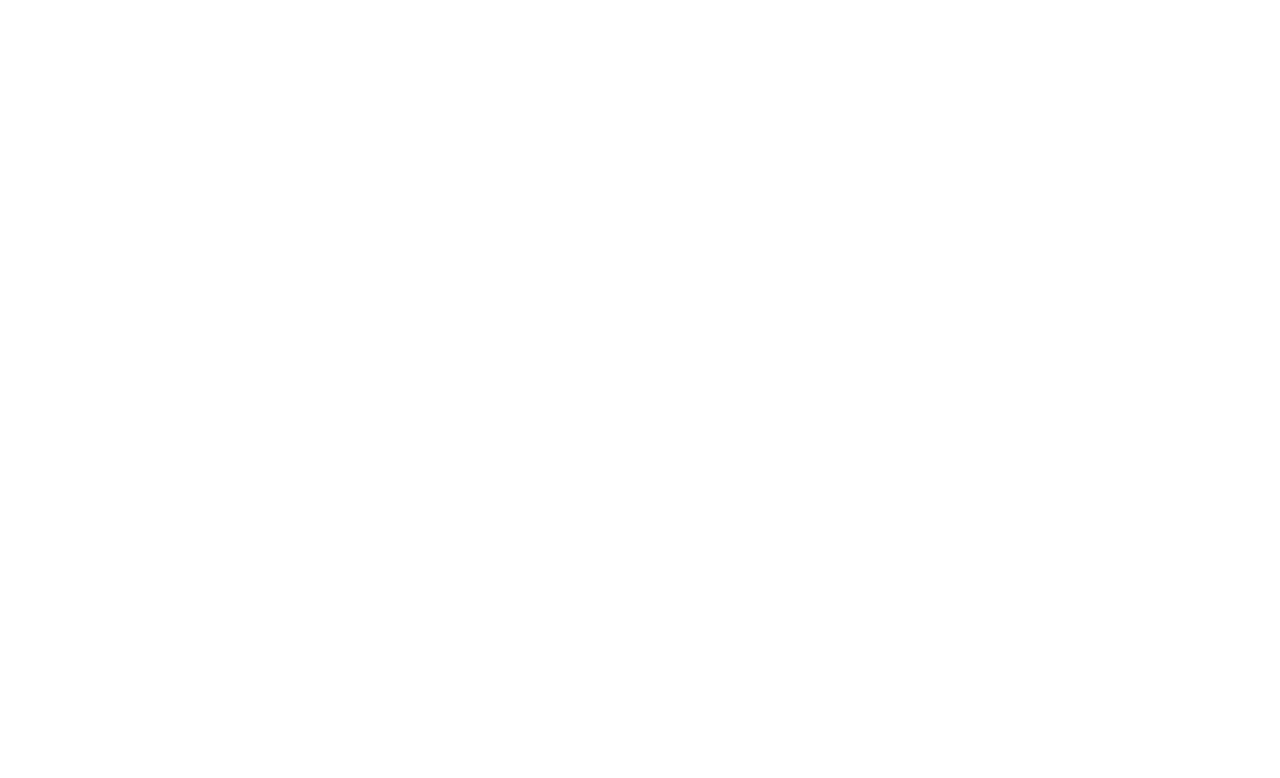
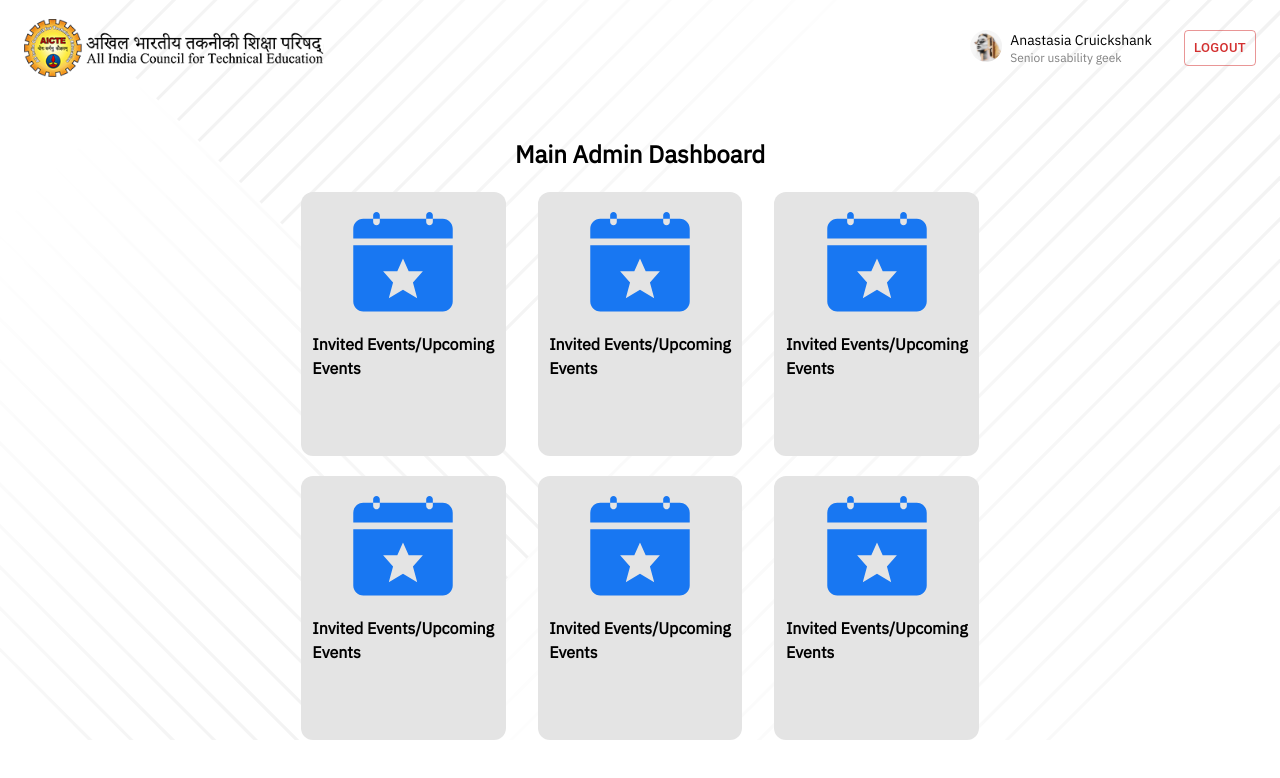
Before and after one commit to Team-Envision-Alpha/SW-I17-Frontend, a React (Create React App) app: page /dashboard in a window 1280 px wide. Before the commit this address had no page. Shown: the top 778 px of the page. Built offline with nearby package versions, Linux system fonts and the light colour scheme.

Commit message:
dashboard code

```diff
--- a/src/App.js
+++ b/src/App.js
@@ -1,9 +1,10 @@
-import React from "react";
-import Login from "./Components/Login";
-import { Routes, Route, BrowserRouter as Router } from "react-router-dom";
-import FB from "./Components/Facebook/FBLogin";
+import React from 'react';
+import Login from './Components/Login';
+import { Routes, Route, BrowserRouter as Router } from 'react-router-dom';
+import FB from './Components/Facebook/FBLogin';
 // import { gql, useQuery } from "@apollo/client";
-import SocialPanel from "./pages/SocialPanel.js";
+import SocialPanel from './pages/SocialPanel.js';
+import DashBoard from './pages/DashBoard.js';
 
 const App = () => {
   // const HELLO = gql`
@@ -22,6 +23,7 @@
           <Route path="/" element={<Login />} />
           <Route path="/fb" element={<FB />} />
           <Route path="/social" element={<SocialPanel />} />
+          <Route path="/dashboard" element={<DashBoard />} />
         </Routes>
       </Router>
     </>
--- /dev/null
+++ b/src/Components/DashCard.js
@@ -0,0 +1,32 @@
+import React from 'react';
+import calender from '../Assets/Images/Dashboard/calender.svg';
+// import logo_new from '../Assets/Images/logo_new.svg';
+// import { AiOutlineLike } from 'react-icons/ai';
+// import { FiBookmark } from 'react-icons/fi';
+// import { FaComment } from 'react-icons/fa';
+
+const DashCard = () => {
+  return (
+    <>
+      <div className="flex flex-col gap-6 font-IBM-Sans">
+        <div>
+          <div
+            className="w-[16vw] h-[33vh] rounded-xl"
+            style={{ backgroundColor: '#E4E4E4' }}
+          >
+            <div className="flex justify-center align-center ">
+              <img src={calender} alt="img" width={100} className="mt-5" />
+            </div>
+            <div className="flex justify-center align-center">
+              <p className="text font-IBM-Sans mt-5 font-bold ">
+                Invited Events/Upcoming<br></br> Events
+              </p>
+            </div>
+          </div>
+        </div>
+      </div>
+    </>
+  );
+};
+
+export default DashCard;
--- /dev/null
+++ b/src/pages/DashBoard.js
@@ -0,0 +1,35 @@
+import React from 'react';
+import bg from '../Assets/Images/Group.svg';
+import { BsCameraReels, BsCamera } from 'react-icons/bs';
+import { AiFillDashboard, AiOutlineDown } from 'react-icons/ai';
+import Button from '@mui/material/Button';
+
+import Navbar from '../Components/Navbar';
+import DashCard from '../Components/DashCard';
+
+const DashBoard = () => {
+  return (
+    <div style={{ backgroundImage: `url(${bg})` }}>
+      <Navbar />
+      <div className="flex justify-center items-center mt-10">
+        <div>
+          <p className="text-[3vh] font-IBM-Sans font-extrabold">
+            Main Admin Dashboard
+          </p>
+        </div>
+      </div>
+      <div className="flex flex-row my-5 gap-8 px-10 justify-center items-center">
+        <DashCard></DashCard>
+        <DashCard></DashCard>
+        <DashCard></DashCard>
+      </div>
+      <div className="flex flex-row my-5 gap-8 px-10 justify-center items-center mb-10">
+        <DashCard></DashCard>
+        <DashCard></DashCard>
+        <DashCard></DashCard>
+      </div>
+    </div>
+  );
+};
+
+export default DashBoard;
--- a/src/pages/SocialPanel.js
+++ b/src/pages/SocialPanel.js
@@ -1,15 +1,15 @@
-import React from "react";
-import bg from "../Assets/Images/Group.svg";
-import { BsCameraReels, BsCamera } from "react-icons/bs";
-import { AiOutlineDown } from "react-icons/ai";
-import Button from "@mui/material/Button";
+import React from 'react';
+import bg from '../Assets/Images/Group.svg';
+import { BsCameraReels, BsCamera } from 'react-icons/bs';
+import { AiOutlineDown } from 'react-icons/ai';
+import Button from '@mui/material/Button';
 
-import Navbar from "../Components/Navbar";
-import PostCard from "../Components/PostCard";
+import Navbar from '../Components/Navbar';
+import PostCard from '../Components/PostCard';
 
 const SocialPanel = () => {
   return (
-    <div style={{ backgroundImage: `url(${bg})` }} className="h-[100vh]">
+    <div style={{ backgroundImage: `url(${bg})` }}>
       <Navbar />
       <div className="flex flex-col my-12 gap-8 px-10">
         <div>
@@ -23,10 +23,10 @@
             placeholder="Text here"
             className="outline-none w-[20vw] p-4 font-IBM-Sans font-light"
             style={{
-              color: "#818181",
-              background: "#E0E0E0",
-              opacity: "0.5",
-              borderRadius: "8px",
+              color: '#818181',
+              background: '#E0E0E0',
+              opacity: '0.5',
+              borderRadius: '8px',
             }}
           />
 
@@ -35,16 +35,16 @@
               <div
                 className="w-[5vw] h-[6vh] rounded-full flex justify-center items-center  "
                 style={{
-                  background: "#DFE9F9",
-                  width: "3vw",
-                  height: "6vh",
-                  borderRadius: "16vh",
+                  background: '#DFE9F9',
+                  width: '3vw',
+                  height: '6vh',
+                  borderRadius: '16vh',
                 }}
               >
-                <BsCamera style={{ color: "#0F56B3" }} className="text-[4vh]" />
+                <BsCamera style={{ color: '#0F56B3' }} className="text-[4vh]" />
               </div>
               <span
-                style={{ color: "#0A3977" }}
+                style={{ color: '#0A3977' }}
                 className="text-[3vh] font-bold"
               >
                 Photo
@@ -54,19 +54,19 @@
               <div
                 className="flex justify-center items-center  "
                 style={{
-                  background: " #DFF4DF",
-                  width: "3vw",
-                  height: "6vh",
-                  borderRadius: "16vh",
+                  background: ' #DFF4DF',
+                  width: '3vw',
+                  height: '6vh',
+                  borderRadius: '16vh',
                 }}
               >
                 <BsCameraReels
-                  style={{ color: "#1F8B24" }}
+                  style={{ color: '#1F8B24' }}
                   className="text-[3vh]"
                 />
               </div>
               <span
-                style={{ color: "#1F8B24" }}
+                style={{ color: '#1F8B24' }}
                 className="text-[3vh] font-bold"
               >
                 Video
@@ -80,7 +80,7 @@
             <div className="flex items-center">
               <button
                 className="text-white text-xl w-[10vh] h-[6vh] flex items-center justify-center"
-                style={{ backgroundColor: "#7C4DFF", borderRadius: "8px" }}
+                style={{ backgroundColor: '#7C4DFF', borderRadius: '8px' }}
               >
                 Post
               </button>
```
Also changed, not shown: src/Components/PostCard.js (+8 -8 lines), src/Assets/Images/Dashboard/calender.svg (added), 1 other file (tests, documents, lock files or other folders).
